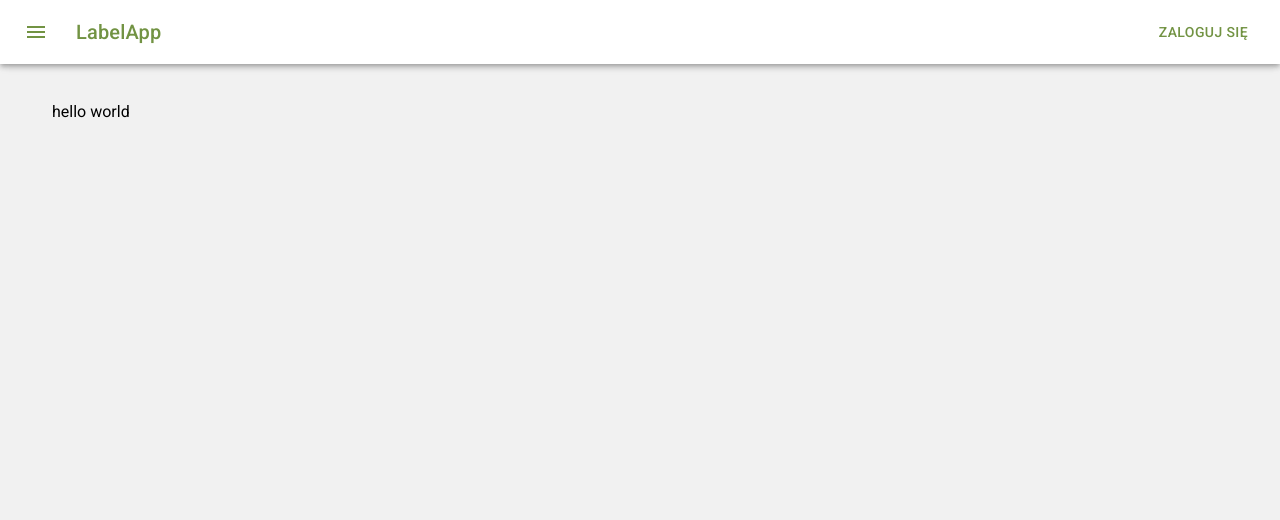
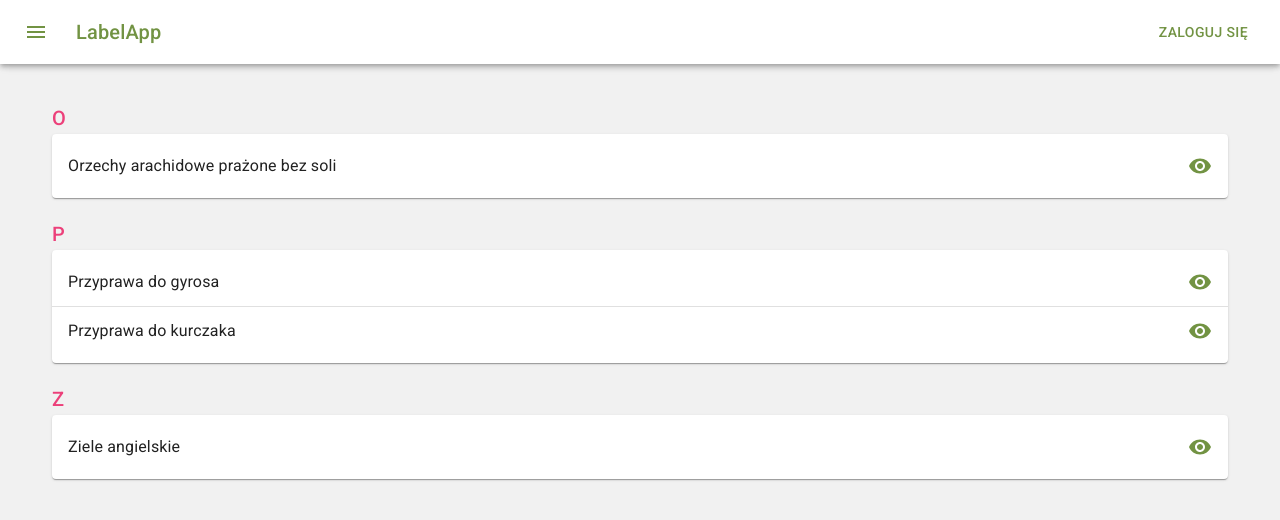
Before and after one commit to KrzychuuWEB/Label-Management-Client, a Next.js app: page / in a window 1280 px wide. Shown: the top 520 px of the page. Built offline with nearby package versions, Linux system fonts and the light colour scheme.

Commit message:
Create home page view and refactor others pages. Add wait for data and create skeleton if data is loading

```diff
--- a/src/app/page.js
+++ b/src/app/page.js
@@ -1,9 +1,100 @@
-export default function Home() {
+"use client"
+
+import React, {useEffect, useState} from "react";
+import {productsTable} from "@/inMemoryDatabase/products";
+import {Divider, Icon, List, ListItem, ListItemButton, ListItemText, Paper, Skeleton, Typography} from "@mui/material";
+import styled from "@emotion/styled";
+import {routes} from "@/utils/routes";
+import {Visibility} from "@mui/icons-material";
+
+const ListBox = styled('div')(() => ({
+    marginBottom: 20,
+}));
+
+const HomePage = () => {
+    const [products, setProducts] = useState([]);
+    const [isLoading, setIsLoading] = useState(true);
+
+    useEffect(() => {
+        setTimeout(() => {
+            setProducts(productsTable);
+            setIsLoading(false);
+        }, 5000);
+    }, []);
+
+    const getFirstLettersProductsAndSortAlphabetical = (productsList) => {
+        let letters = [];
+
+        productsList.map(product => {
+            const letter = product.name.charAt(0);
+
+            if (!letters.find(item => letter === item)) {
+                letters.push(letter.toUpperCase());
+            }
+        })
+
+        return letters.sort();
+    };
+
+    const getProductsByFirstLetterAndSortAlphabetical = (productsList, letter) => {
+        const productsArray = [];
+
+        productsList.map(product => {
+            const productLetter = product.name.charAt(0).toUpperCase();
+
+            if (productLetter === letter) {
+                productsArray.push(product)
+            }
+        });
+
+        return productsArray.sort((a, b) => a.name.localeCompare(b.name));
+    };
+
     return (
-        <main>
-            <div>
-                hello world
-            </div>
-        </main>
-    )
-}
+        <div>
+            {
+                isLoading
+                    ? (<div>
+                        <Skeleton variant="rounded" width="100%" height={50} sx={{marginBottom: 1}}/>
+                        <Skeleton variant="rounded" width="100%" height={50} sx={{marginBottom: 1}}/>
+                        <Skeleton variant="rounded" width="100%" height={50} sx={{marginBottom: 1}}/>
+                        <Skeleton variant="rounded" width="100%" height={50}/>
+                    </div>)
+                    : getFirstLettersProductsAndSortAlphabetical(products).map(letter => (
+                        <ListBox key={letter}>
+                            <Typography variant="h6" color="secondary">
+                                {letter}
+                            </Typography>
+                            <Paper>
+                                <List>
+                                    {
+                                        getProductsByFirstLetterAndSortAlphabetical(products, letter).map((product, index) => (
+                                            <div key={product.id}>
+                                                <ListItem disablePadding>
+                                                    <ListItemButton href={routes.products.getById(product.id)}>
+                                                        <ListItemText primary={product.name}/>
+                                                        <Icon align="right" color="primary">
+                                                            <Visibility/>
+                                                        </Icon>
+                                                    </ListItemButton>
+                                                </ListItem>
+
+                                                {
+                                                    (getProductsByFirstLetterAndSortAlphabetical(products, letter).length > (index + 1)) && (
+                                                        <Divider/>
+                                                    )
+                                                }
+                                            </div>
+                                        ))
+                                    }
+                                </List>
+                            </Paper>
+                        </ListBox>
+                    ))
+
+            }
+        </div>
+    );
+};
+
+export default HomePage;
--- a/src/app/products/[productId]/components/labels/productLabelTabBar.js
+++ b/src/app/products/[productId]/components/labels/productLabelTabBar.js
@@ -1,9 +1,11 @@
 import React from "react";
 import {Paper, Tab, Tabs} from "@mui/material";
 
-const ProductLabelTabBar = ({activeTab, changeTab, getLabelBusiness, labels}) => {
+const ProductLabelTabBar = ({activeTab, changeTab, getLabelBusiness, labels, isLoading}) => {
     return (
         <Paper sx={{marginTop: 5}}>
+            {
+                !isLoading &&
                 <Tabs
                     value={activeTab}
                     onChange={changeTab}
@@ -16,6 +18,7 @@ const ProductLabelTabBar = ({activeTab, changeTab, getLabelBusiness, labels}) =>
                         ))
                     }
                 </Tabs>
+            }
         </Paper>
     );
 };
--- a/src/app/products/create/page.js
+++ b/src/app/products/create/page.js
@@ -4,7 +4,7 @@ import React, {useEffect, useState} from "react";
 import CenterBox from "@/components/box/center";
 import {Button, TextField} from "@mui/material";
 import styled from "@emotion/styled";
-import {inMemoryNutritionalNames} from "@/inMemoryDatabase/nutritionalNames";
+import {nutritionalValuesNamesTable} from "@/inMemoryDatabase/nutritionalNames";
 import {useFormik} from "formik";
 import NutritionalTable from "@/app/products/create/components/nutritionalTable";
 import NutritionalDialog from "@/app/products/create/components/nutritionalDialog";
@@ -25,7 +25,7 @@ const ProductCreatePage = () => {
     }
 
     useEffect(() => {
-        const addValueProperty = inMemoryNutritionalNames;
+        const addValueProperty = nutritionalValuesNamesTable;
 
         addValueProperty.map(item => {
             item.value = "";
--- a/src/inMemoryDatabase/business.js
+++ b/src/inMemoryDatabase/business.js
@@ -1,4 +1,4 @@
-export const inMemoryBusiness = [
+export const businessTable = [
     {
         id: 1,
         name: "Label Management",
--- a/src/inMemoryDatabase/nutritionValues.js
+++ b/src/inMemoryDatabase/nutritionValues.js
@@ -1,4 +1,4 @@
-export const inMemoryNutritionValues = [
+export const nutritionalValuesTable = [
     {
         id: 1,
         name: "Wartość odżywcza",
--- a/src/inMemoryDatabase/nutritionalNames.js
+++ b/src/inMemoryDatabase/nutritionalNames.js
@@ -1,4 +1,4 @@
-export const inMemoryNutritionalNames = [
+export const nutritionalValuesNamesTable = [
     {
         id: 1,
         name: "Wartość odżywcza",
--- a/src/inMemoryDatabase/products.js
+++ b/src/inMemoryDatabase/products.js
@@ -1,9 +1,31 @@
-import {inMemoryNutritionValues} from "@/inMemoryDatabase/nutritionValues";
-
-export const inMemoryGetProduct = {
-    id: 1,
-    name: "Orzechy arachidowe prażone bez soli",
-    description: "Orzechy ziemne, znane również jako arachidowe lub fistaszki, mają grono licznych wielbicieli.",
-    composition: "Orzechy arachidowe łuskane, prażone 100% bez konserwantów, bez soli",
-    nutritionalValues: inMemoryNutritionValues
-};
+import {nutritionalValuesTable} from "@/inMemoryDatabase/nutritionValues";
+export const productsTable = [
+    {
+        id: 1,
+        name: "Orzechy arachidowe prażone bez soli",
+        description: "Orzechy ziemne, znane również jako arachidowe lub fistaszki, mają grono licznych wielbicieli.",
+        composition: "Orzechy arachidowe łuskane, prażone 100% bez konserwantów, bez soli",
+        nutritionalValues: nutritionalValuesTable
+    },
+    {
+        id: 2,
+        name: "Ziele angielskie",
+        description: "Ziele angielskie jest tak naprawdę owocem korzennika lekarskiego (łac. Pimenta dioica) – drzewa z rodziny mirtowatych, występującego głównie w Ameryce Południowej i gdzieniegdzie w Ameryce Północnej. ",
+        composition: "100% ziela angielskiego",
+        nutritionalValues: nutritionalValuesTable
+    },
+    {
+        id: 3,
+        name: "Przyprawa do kurczaka",
+        description: "Przyprawa do kurczaka “Złoty kuczak” to aromatyczna mieszanka przyprawowa, która tworzy złocistą skórkę na mięsie.",
+        composition: " imbir, kurkuma, majeranek, papryka słodka, chili, czosnek, kolendra, kmin rzymski, goździk oraz gorczyca biała",
+        nutritionalValues: nutritionalValuesTable
+    },
+    {
+        id: 4,
+        name: "Przyprawa do gyrosa",
+        description: " Przyprawa świetnie podkreśla smak mięsa, nadając mu orientalny smak.",
+        composition: "papryka słodka, gorczyca, kolendra, majeranek, jałowiec, rozmaryn, pieprz czarny, chili, ziele angielskie oraz gałka muszkatołowa",
+        nutritionalValues: nutritionalValuesTable
+    },
+]
```
Also changed, not shown: src/app/products/[productId]/components/labels/productGetLabelsByBusiness.js (+4 -4 lines), src/app/products/[productId]/components/productInformations.js (+22 -6 lines), src/app/products/[productId]/components/productNutritionalValuesTable.js (+9 -5 lines), src/app/products/[productId]/page.js (+36 -11 lines), src/inMemoryDatabase/labels.js (+9 -9 lines). Lines whose indentation alone changed are shown as unchanged.
